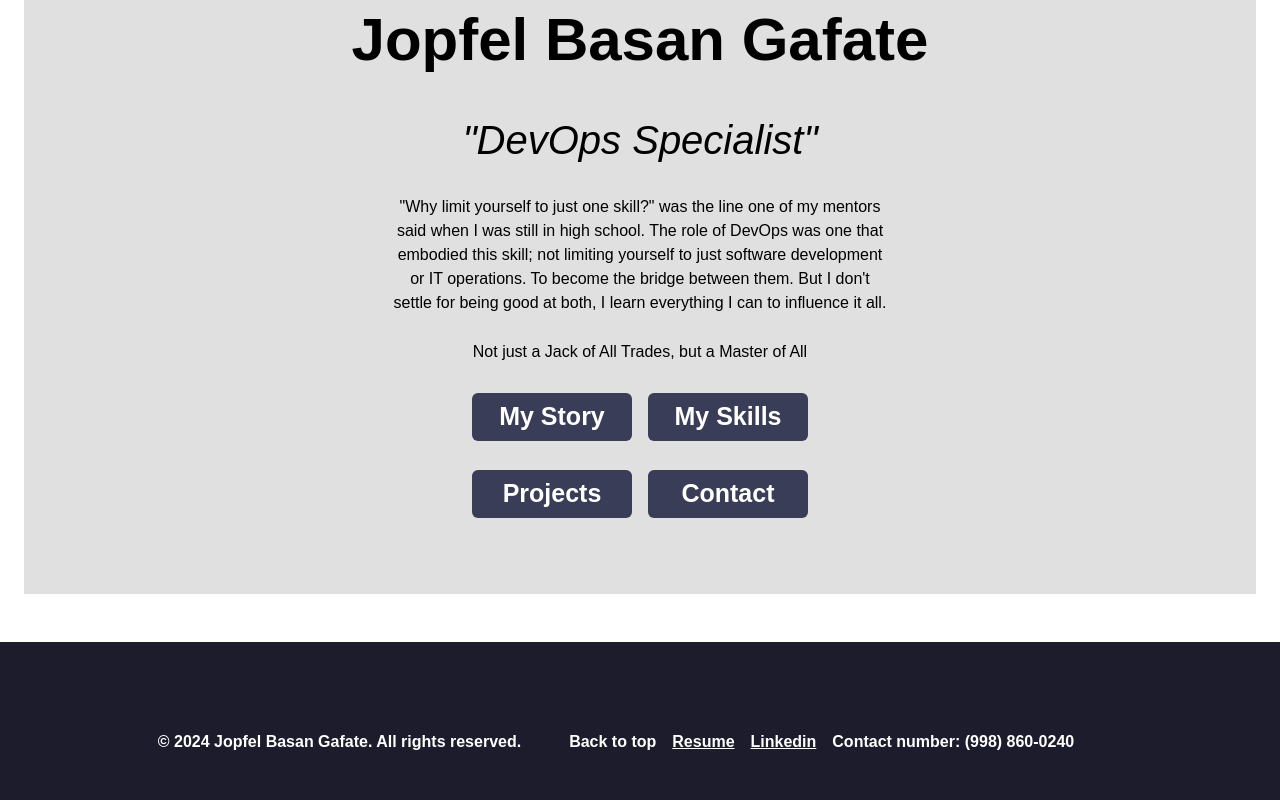
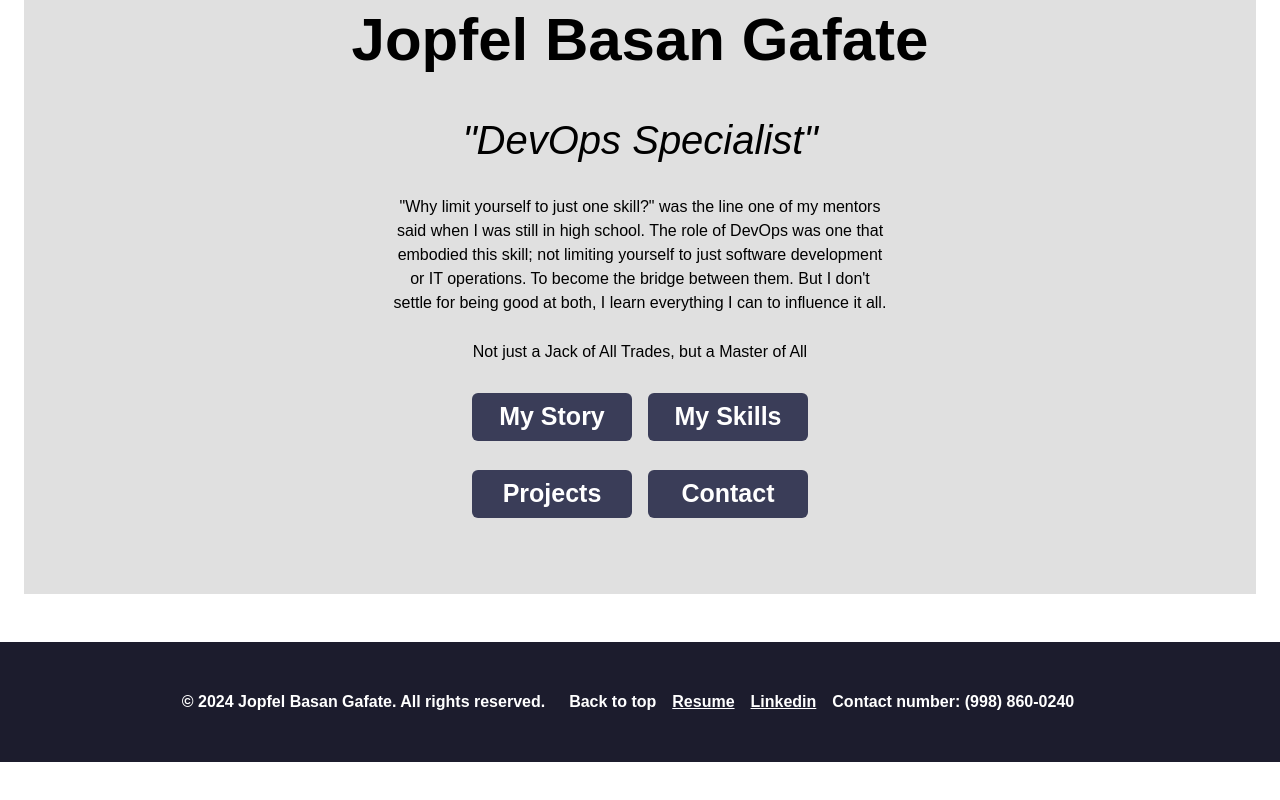
Before and after one commit to jooooooooooooooooo-web/gafate_nextjs_portfolio, a Next.js app: page / in a window 1280 px wide. Shown: the part 822-1622 px from the top of the page. After the commit the page ends 1584 px from the top, so only its background shows below. Built offline with nearby package versions, Linux system fonts and the light colour scheme.

Commit message:
formatting

```diff
--- a/src/app/component/footer.jsx
+++ b/src/app/component/footer.jsx
@@ -1,9 +1,9 @@
 import Link from "next/link";
 
 const RootFooter = ()=>{
-    return <footer className="bg-[#1c1c2d] flex p-10 justify-center items-center text-white font-bold">
+    return <footer className="bg-[#1c1c2d] flex p-6 justify-center items-center text-white font-bold">
         <p>© 2024 Jopfel Basan Gafate. All rights reserved.</p>
-        <div className="flex space-x-4 p-12">
+        <div className="flex space-x-4 p-6">
     <Link href="#top">Back to top</Link>
     <Link href="https://drive.google.com/file/d/1bwaKp3t3Zs2wdS8vTwOM0VCjB91g06ji/view?usp=sharing" className="underline">
             Resume</Link>
```
